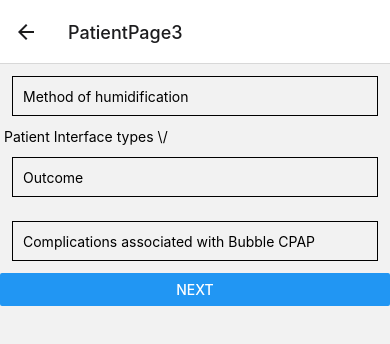
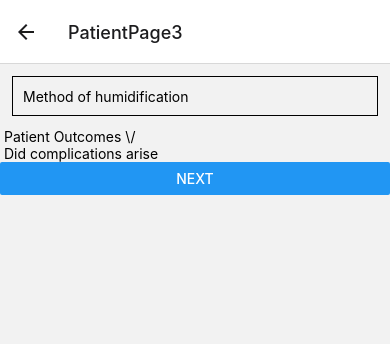
Before and after one commit to garmanbeau/BubbleCPAP, a React Native app: screen /PatientPage3 in a window 390 px wide. Shown: the top 344 px of the page. Built offline with nearby package versions, Linux system fonts and the light colour scheme.

Commit message:
Updates to PatinentPage3 to have some reveal functionality

```diff
--- a/screens/PatientPage3.js
+++ b/screens/PatientPage3.js
@@ -8,6 +8,8 @@ const TextInputExample = ({ navigation }) => {
   const [text12, onChangeText12] = React.useState("");
   const [text13, onChangeText13] = React.useState("");
   const [isTextInputVisible, setTextInputVisibility] = useState(false);
+  const [isTextInputVisible2, setTextInputVisibility2] = useState(false);
+  const [ isPneumothorax, setPneumothorax] = useState(false);
 
   const [items, setItems] = useState([
     { label: 'nasal prongs', value: '1' },
@@ -16,8 +18,25 @@ const TextInputExample = ({ navigation }) => {
     { label: 'scuba/full face mask', value: '4' },
   ]);
 
-  const renderBouncyCheckboxes = () => {
-    return items.map((item, index) => {
+    const [outcomeItems, setOutcomeItems] = useState([
+      {label: 'Discharged Home', value: '1'},
+      {label: 'Transfered to Another Hospital', value: '2'},
+      {label: 'Died', value: '3'},
+      {label: 'Intubated', value: '4'},
+    ]);
+
+    const [complicationItems, setComplicationItems] = useState([
+      {label: 'Nasal Irritation', value: false},
+      {label: 'Nasal Septal Injury', value: false},
+      {label: 'Abdominal Distension Requiring Decompression', value: false},
+      {label: 'Aspiration', value: false},
+      {label: 'Pneumothorax', value: false},
+      {label: 'Other', value: false},
+    ])
+
+    //- nasal irritation, nasal septal injury, abdominal distension requiring decompression, aspiration, pneumothorax, other (can check more than one)
+  const renderBouncyCheckboxes = (array) => {
+    return array.map((item, index) => {
       return (
         <BouncyCheckbox
           key={index}
@@ -26,22 +45,44 @@ const TextInputExample = ({ navigation }) => {
           textStyle={{ textDecorationLine: 'none' }}
           onPress={(isChecked) => {
             // Update the value of the item in the array
-            const newItems = [...items];
+            const newItems = [...array];
             newItems[index].value = isChecked;
-            setItems(newItems);
+
+            if ( array == outcomeItems){
+              setOutcomeItems(newItems);
+            } else if ( array == complicationItems){
+              setComplicationItems(newItems);
+            }
           }}
         />
       );
     });
   };
 
-  const patientInterfaceView = () =>{
-    return(
-      <View>
-        <Text>Select all interfaces that apply</Text>
-        <View>{renderBouncyCheckboxes()}</View>
-      </View>
-    )}
+  // const patientInterfaceView = () =>{
+  //   return(
+  //     <View>
+  //       <Text>Select all interfaces that apply</Text>
+  //       <View>{renderBouncyCheckboxes()}</View>
+  //     </View>
+  //   )}
+
+    const patientOutcomeView = () => {
+      return(
+        <View>
+          <Text>Select all interfaces that apply</Text>
+          <View>{renderBouncyCheckboxes(outcomeItems)}</View>
+        </View>
+      )}
+
+      const complicationView = () => {
+        return(
+          <View>
+             <Text>Select all Complications that apply</Text>
+              <View>{renderBouncyCheckboxes(complicationItems)}</View>
+          </View>
+        )
+      }
   return (
     <SafeAreaView>
       <TextInput
@@ -56,29 +97,48 @@ const TextInputExample = ({ navigation }) => {
         onChangeText={onChangeText11}
         value={text11}
       /> */}
-      <TouchableOpacity onPress={() => setTextInputVisibility(!isTextInputVisible)}>
-      <Text> Patient Interface types \/</Text>
-     </TouchableOpacity>
 
-     {isTextInputVisible && <View>{patientInterfaceView()}</View>}
 
-      <TextInput
+      {/* <TextInput
         style={styles.input}
         placeholder="Outcome" //discharged home, trasnfered to another hospital, died, intubated (check all that apply, as a child can be both intubated and transferred or intubated and died)
         onChangeText={onChangeText12}
         value={text12}
-      />
-      <TextInput
+      /> */}
+
+      <TouchableOpacity onPress={() => setTextInputVisibility(!isTextInputVisible)}>
+      <Text> Patient Outcomes \/</Text>
+     </TouchableOpacity>
+
+        {isTextInputVisible && <View>{patientOutcomeView()}</View>}
+      {/* <TextInput
         style={styles.input}
         placeholder="Complications associated with Bubble CPAP "
-        //discharged home, trasnfered to another hospital, died, intubated (check all that apply, as a child can be both intubated and transferred or intubated and died)
+        //- nasal irritation, nasal septal injury, abdominal distension requiring decompression, aspiration, pneumothorax, other (can check more than one)
         //If other - please describe
         //if pneumothorax, can you describe the context (patient severity of illness and how it was diagnosed) - free text
 
         onChangeText={onChangeText13}
         value={text13}
-      />
+      /> */}
 
+<TouchableOpacity onPress={() => setTextInputVisibility2(!isTextInputVisible2)}>
+      <Text> Did complications arise</Text>
+     </TouchableOpacity>
+     {isTextInputVisible2 && <View>{complicationView()}</View>}
+
+     {complicationItems.some(
+        (item) => item.label === 'Other' && item.value === true
+      ) &&  (
+        // Render a textinput element if the condition is true
+        <TextInput placeholder="Please specify" />
+      )}
+     {complicationItems.some(
+        (item) => item.label === 'Pneumothorax' && item.value === true
+      ) &&  (
+        // Render a textinput element if the condition is true
+        <TextInput placeholder="Please Describe Patient Severity of illness and hot it was diagnosed." />
+      )}
       <Button title="Next" onPress={() => navigation.navigate("Welcome")} />
     </SafeAreaView>
   );
```
Also changed, not shown: screens/PatientPage2.js (+26 -20 lines).
